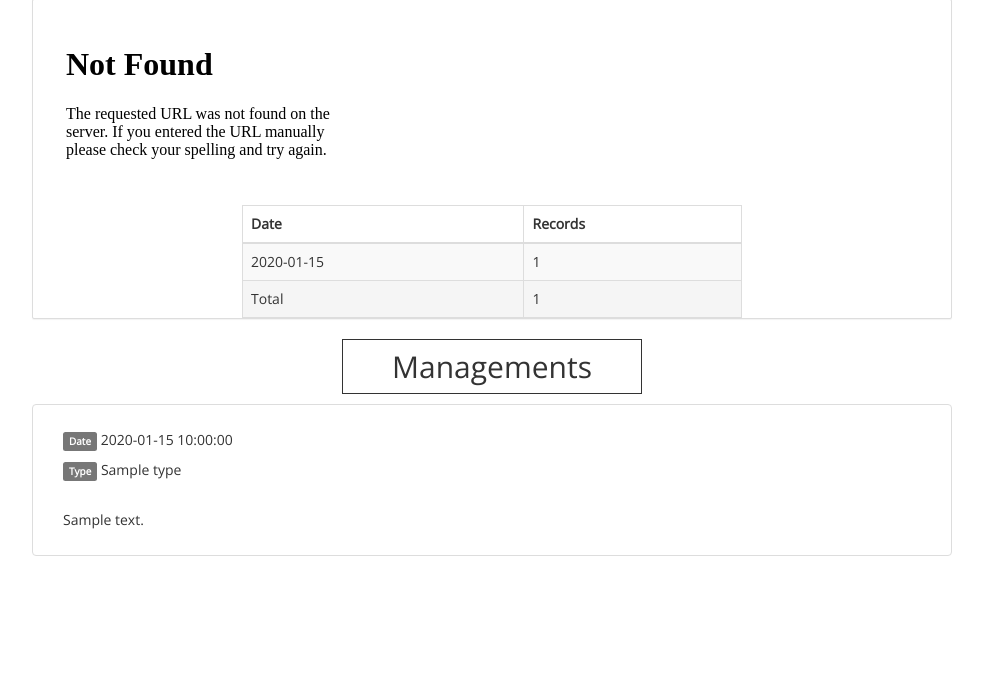
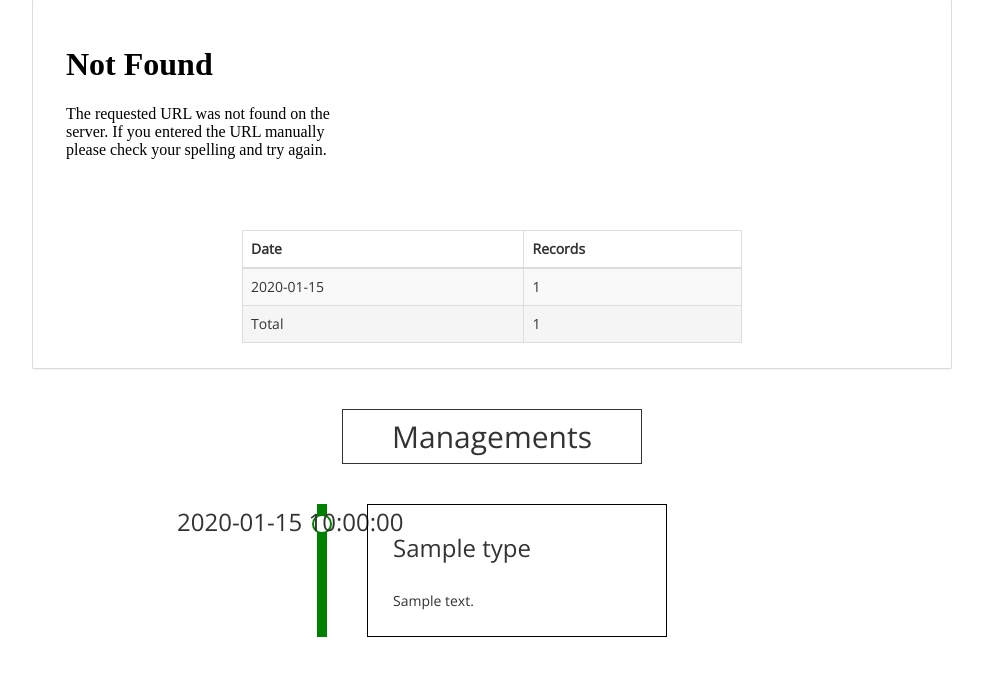
Before and after one commit to terraref/reference-data, a Flask app: template experiment-trait-data-visualizer/templates/index.html in a window 1280 px wide. Shown: the part 352-1029 px from the top of the page, without its empty margins (148-1131 px from the left). Before the commit the page ends 908 px from the top, so only its background shows below. Run offline with Flask 2, Linux system fonts and the light colour scheme; the template is opened without the code that fills it: most values are stand-ins (such as "Sample title", 1, 10 or a date in 2020); parts of the project's set-up code (start-up, migrations or seed data) failed here and were passed over; some libraries are stand-ins or nearby versions.

Commit message:
managements timeline

```diff
--- a/experiment-trait-data-visualizer/api_data_retrieval/variable_date_plotter.py
+++ b/experiment-trait-data-visualizer/api_data_retrieval/variable_date_plotter.py
@@ -1,3 +1,4 @@
+import os
 from .trait_data_retrieval import get_trait_data
 import pygal
 from pygal.style import Style
@@ -46,4 +47,7 @@ def plot_dates(year, start_month, end_month):
 			plot.add('', date_means, label="test")
 
 		plot.x_labels = date_labels
+
+		if not os.path.exists('static/plots'):
+			os.makedirs('static/plots')
 		plot.render_to_file('static/plots/plot_' + str(trait) + '.svg')
--- a/experiment-trait-data-visualizer/static/style.css
+++ b/experiment-trait-data-visualizer/static/style.css
@@ -3,7 +3,7 @@ body {
 }
 .table {
 	width: 500px;
-	margin: auto;
+	margin: 25px;
 }
 .panel {
 	border-radius: 2px;
@@ -23,3 +23,33 @@ body {
 .plot {
 	margin: 25px;
 }
+.timeline-container {
+}
+.managements-timeline {
+	list-style: none;
+	border-left: 10px solid green;
+	margin: auto;
+}
+.timeline-li {
+	margin: 40px 0;
+	padding: 10px;
+	border: 1px solid black;
+	max-width: 300px;
+	position: relative;
+}
+.timeline-date {
+	position: absolute;
+	left: -125px;
+	margin-top: 5px;
+}
+.circle {
+	position: absolute;
+	margin-top: 10px;
+	left: 10px;
+	width: 20px ;
+	height: 20px;
+	background: white;
+	border: 2px solid green;
+	border-radius: 50%;
+	display: block;
+}
--- a/experiment-trait-data-visualizer/templates/index.html
+++ b/experiment-trait-data-visualizer/templates/index.html
@@ -19,7 +19,7 @@
 			<div class="panel panel-default">
 				<div class="panel-content">
 					<embed class="plot" type="image/svg+xml" src="{{ url_for('static', filename='plots/plot_' + trait|string + '.svg') }}" />
-					<table class="table table-bordered table-striped">
+					<center><table class="table table-bordered table-striped">
 						<thead>
 							<tr>
 								<th>Date</th>
@@ -35,29 +35,34 @@
 							{% endfor %}
 							<tr class="active">
 								<td>Total</td>
-								<td>{{ trait_data[trait]["count"] }}
+								<td>{{ trait_data[trait]["count"] }}</td>
 							</tr>
 						</tbody>
-					</table>
+					</table></center>
 				</div>
 			</div>
 			{% endfor %}
+		</div>
+		<div class="col-md-4 col-md-offset-4">
+			<center><h2 class="title">Managements</h2></center>
+				<ul class="managements-timeline">
+					{% for management in management_data %}
+					<div class="relative">
+						<span class='circle'></span>
+						<h3 class="timeline-date">
+							{{ management.date }}
+						</h3>
+					<div>
 
-			<center><h2 class="title">Managements</h2></center>
-			<ul class="list-group">
-				{% for management in management_data %}
-					<li class="list-group-item">
+					<li class="timeline-li">
 						<div class="list-group-item-content">
-							<p><span class="label label-default">Date</span>
-							{{ management.date }}</p>
-							<p><span class="label label-default">Type</span>
-							{{ management.type }}</p>
+							<h3>{{ management.type }}</h3>
 							<br>
 							<p>{{ management.notes }}</p>
 						</div>
 					</li>
-				{% endfor %}
-			</ul>
+					{% endfor %}
+				</ul>
 		</div>
 	</div>
 {% endblock %}
```
